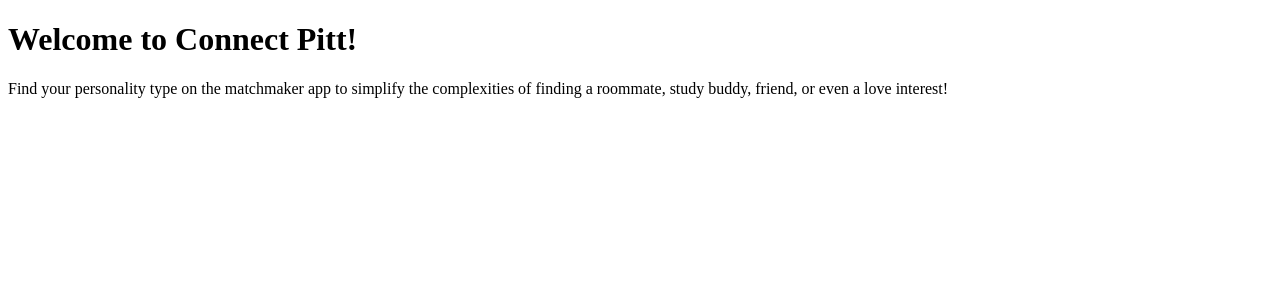
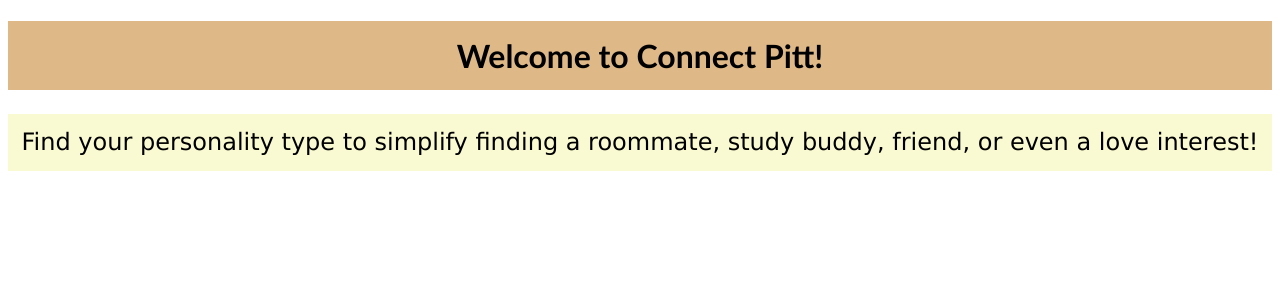
Before and after one commit to HackerAxe/ConnectPitt, a Flask app: page / in a window 1280 px wide. Shown: the top 300 px of the page. Run offline with Flask 3, Linux system fonts and the light colour scheme.

Commit message:
adding style to index.html

```diff
--- a/static/css/index.css
+++ b/static/css/index.css
@@ -1,3 +1,19 @@
+/* Style for H1 */
+h1 {
+	background-color: burlywood;
+	font-family: 'Gill Sans', 'Gill Sans MT', Calibri, 'Trebuchet MS', sans-serif;
+	text-align: center;
+	padding: 15px;
+}
+
+p {
+	font-family:'Lucida Sans', 'Lucida Sans Regular', 'Lucida Grande', 'Lucida Sans Unicode', Geneva, Verdana, sans-serif;
+	font-size: x-large;
+	line-height: 1.5cm;
+	background-color: #fafad2;
+	text-align: center;
+}
+
 /* Style for body specifies a background color */
 body {
 	background-color: #FFFFFF;
--- a/templates/index.html
+++ b/templates/index.html
@@ -11,11 +11,9 @@
 </head>
 <body>
     <h1> Welcome to Connect Pitt! </h1>
-    <p> Find your personality type on the matchmaker
-        app to simplify the complexities of finding a roommate,
-        study buddy, friend, or even a love interest! </p>
-
-
-
+    <p>
+        Find your personality type to simplify finding a roommate,
+        study buddy, friend, or even a love interest!
+    </p>
 </body>
 </html>
```
